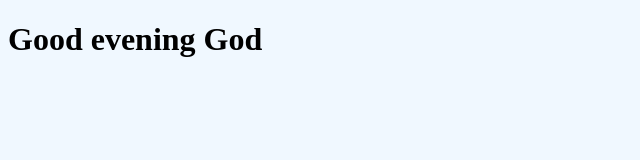
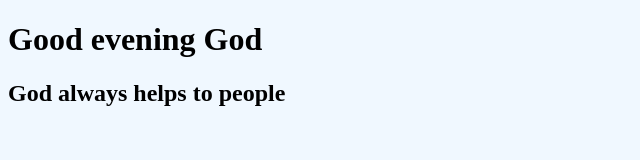
Before and after one commit to Arunpal6390/Test, a plain HTML site: page index.html in a window 1280 px wide. Shown: the whole page, without its empty margins (0-640 px from the left). Drawn offline with Linux system fonts and the light colour scheme.

Commit message:
Update index.html
another heading added

```diff
--- a/index.html
+++ b/index.html
@@ -12,5 +12,6 @@
 </head>
 <body>
     <h1>Good evening God</h1>
+    <h2>God always helps to people</h2>
 </body>
 </html>
```
